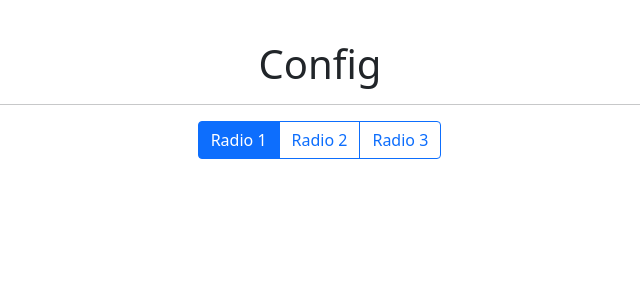
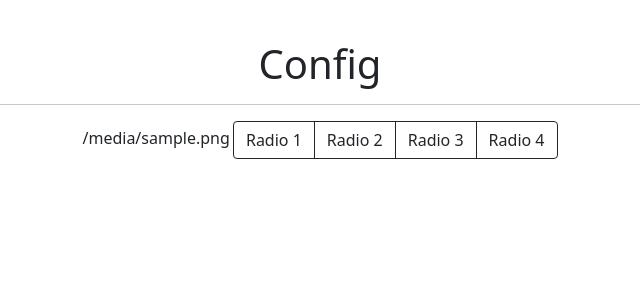
Before and after one commit to keran-w/data-processing-web, a Django app: template templates/config.html in a window 1280 px wide. Shown: the part 56-356 px from the top of the page, without its empty margins (320-960 px from the left). Run offline with Django 3.2, Linux system fonts and the light colour scheme; the template is opened without the code that fills it: most values are stand-ins (such as "Sample title", 1, 10 or a date in 2020); some libraries are stand-ins or nearby versions.

Commit message:
add config page

```diff
--- a/templates/config.html
+++ b/templates/config.html
@@ -9,16 +9,30 @@
 {% block main %}
 
 
-<div class="btn-group" role="group" aria-label="Basic radio toggle button group">
-    <input type="radio" class="btn-check" name="btnradio" id="btnradio1" autocomplete="off" checked>
-    <label class="btn btn-outline-primary" for="btnradio1">Radio 1</label>
+{% for i in file_cols %}
 
-    <input type="radio" class="btn-check" name="btnradio" id="btnradio2" autocomplete="off">
-    <label class="btn btn-outline-primary" for="btnradio2">Radio 2</label>
+<div class="container">
+    <label> {{ i }} </label>
 
-    <input type="radio" class="btn-check" name="btnradio" id="btnradio3" autocomplete="off">
-    <label class="btn btn-outline-primary" for="btnradio3">Radio 3</label>
+    <div class="btn-group" role="group" aria-label="Basic radio toggle button group">
+        <input type="radio" class="btn-check" name="btnradio" id="btnradio1" autocomplete="off">
+        <label class="btn btn-outline-dark" for="btnradio1">Radio 1</label>
+
+        <input type="radio" class="btn-check" name="btnradio" id="btnradio2" autocomplete="off">
+        <label class="btn btn-outline-dark" for="btnradio2">Radio 2</label>
+
+        <input type="radio" class="btn-check" name="btnradio" id="btnradio3" autocomplete="off">
+        <label class="btn btn-outline-dark" for="btnradio3">Radio 3</label>
+
+        <input type="radio" class="btn-check" name="btnradio" id="btnradio4" autocomplete="off">
+        <label class="btn btn-outline-dark" for="btnradio4">Radio 4</label>
+
+    </div>
 </div>
+
+{% endfor %}
+
+
 
 {% endblock main %}
 
```
Also changed, not shown: app/views.py (+13 -2 lines).
